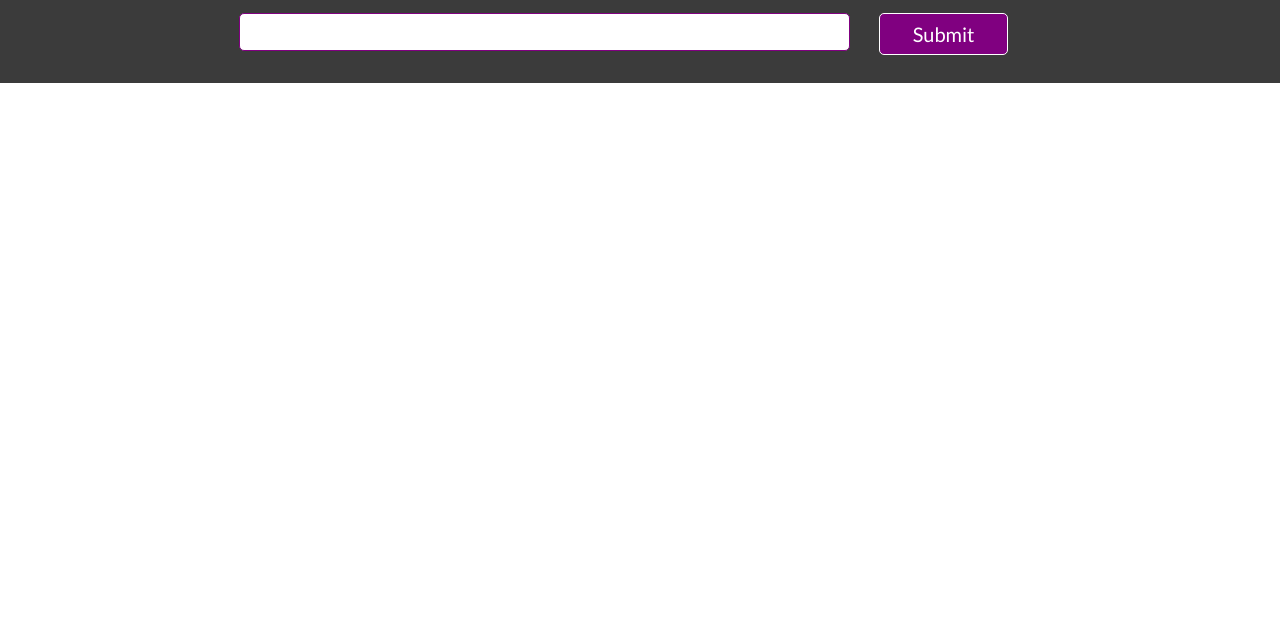
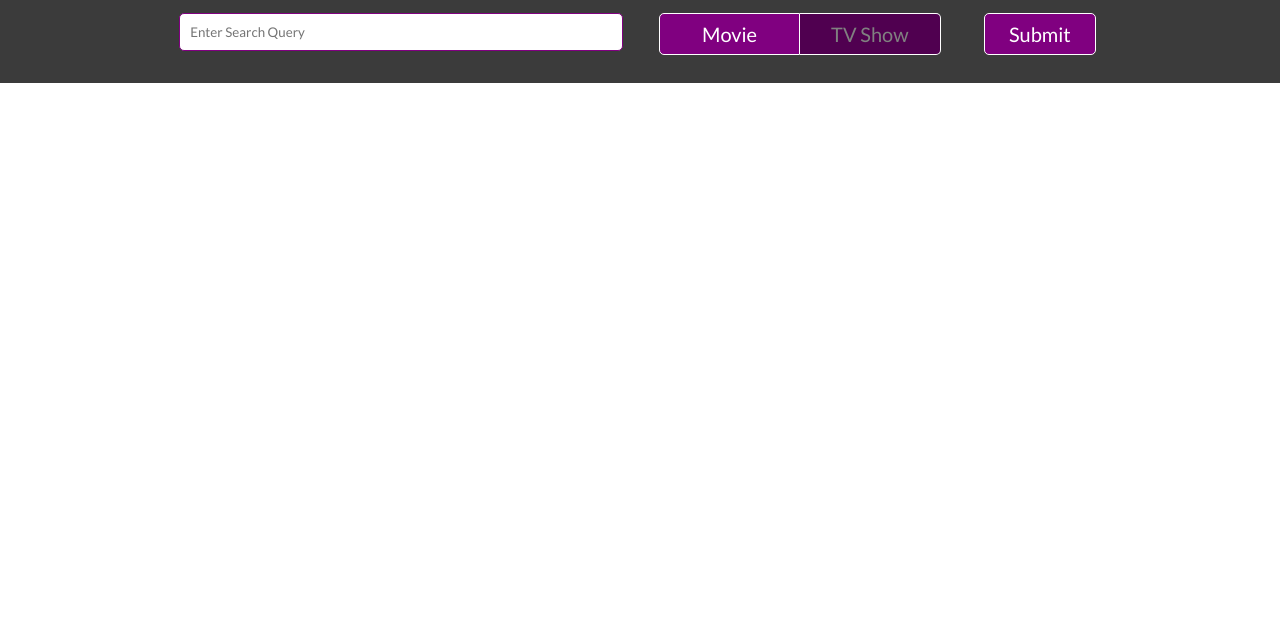
Before and after one commit to HJain13/Nachos, a plain HTML site: page index.html in a window 1280 px wide. Shown: the part 162-800 px from the top of the page. Drawn offline with Linux system fonts and the light colour scheme.

Commit message:
Add Movie-TV Toggle

```diff
--- a/base.css
+++ b/base.css
@@ -37,7 +37,7 @@ p {
 }
 
 input[type="text"] {
-    width: 100%;
+    width: calc(100% - 20px);
     padding: 10px 10px;
     background-color: white;
     border: 1px solid purple;
@@ -46,10 +46,36 @@ input[type="text"] {
 }
 
 button {
-    width: 80%;
-    padding: 10px 0;
+    width: calc(100% - 10px);
+    padding: 10px 5px;
     background-color: purple;
     border: 1px solid white;
     border-radius: 5px;
     font-size: 20px;
 }
+
+.toggle {
+    width: 50%;
+    padding: 10px 5px;
+    margin: 0;
+    border-radius: 5px 0 0 5px;
+}
+
+.tg-right {
+    border-radius: 0 5px 5px 0;
+    border-left: 0px;
+}
+
+.disabled {
+    background-color: #500050;
+    color: grey;
+}
+
+.landing {
+    height: 100vh;
+    padding: 0;
+}
+
+button:focus, input[type="button"]:focus {
+    outline: none;
+}
--- a/index.html
+++ b/index.html
@@ -13,20 +13,23 @@
 <body>
 
 	<div class="banner">
+		<div class="container">
 			<div class="row center">
 				<div class="col-12 col-12-sm">
 					<h1 id="site-title">Nachos</h1>
 				</div>
 			</div>
 			<div class="row center">
-			<div class="col-2 hidden-sm"></div>
-			<div class="col-6 col-8-sm">
-				<input type="text" id="userInput"/>
+				<div class="col-6 col-12-sm">
+					<input type="text" id="userInput" placeholder="Enter Search Query"/>
 				</div>
-			<div class="col-2 col-4-sm left">
+				<div class="col-4 col-8-sm">
+					<button class="toggle" id="movie" onclick="select(1)">Movie</button><button class="toggle tg-right disabled" id="tv" onclick="select(2)">TV Show</button>
+				</div>
+				<div class="col-2 col-4-sm">
 					<button onclick="test()">Submit</button>
 				</div>
-			<div class="col-2 hidden-sm"></div>
+			</div>
 		</div>
 	</div>
 	<div class="container hidden" id="data">
@@ -35,7 +38,7 @@
 				<h2 id="name"></h2>
 			</div>
 		</div>
-		<div class="row center space">
+		<div class="row center">
 			<div class="col-3 col-6-sm">
 				<img src="" alt="" id="cover">
 			</div>
--- a/tvinfo.js
+++ b/tvinfo.js
@@ -1,3 +1,18 @@
+var selection = 1;
+
+function select(a) {
+	if (a==1) {
+		document.getElementById("movie").classList.remove('disabled');
+		document.getElementById("tv").classList.add('disabled');
+		selection = 1;
+	}
+	else {
+		document.getElementById("tv").classList.remove('disabled');
+		document.getElementById("movie").classList.add('disabled');
+		selection = 0;
+	}
+}
+
 function test() {
 	var userInput = document.getElementById("userInput").value;
 	var newstr=userInput.replace(/ /g,"+");
@@ -14,7 +29,7 @@ function test() {
 			document.getElementById("name").innerHTML = info.name;
 			document.getElementById("cover").setAttribute("src", info.image.medium);
 			document.getElementById("summary").innerHTML = info.summary;
-            document.getElementById("rating").innerHTML += info.rating.average;
+			document.getElementById("rating").innerHTML = "<strong>Rating: </strong>"+Math.round(info.rating.average)+""+"/10";
 		} else {
 			alert('There was an error. Status: ' + tv.status);
 		}
@@ -22,7 +37,7 @@ function test() {
 	tv.send();
 	var v = new XMLHttpRequest();
 	v.open('GET', 'https://www.googleapis.com/customsearch/v1?q='+newstr+'&cx=007294272904903091646:wpksgp8bkg8&num=10&key=AIzaSyBJS1V16sSnl7dw3J1UlB3A4oaAd_TDyjE');
-    var link;
+	var link = '';
 	v.onload = function () {
 		if (v.status === 200) {
 			info = JSON.parse(v.responseText);
```
Lines whose indentation alone changed are shown as unchanged.
